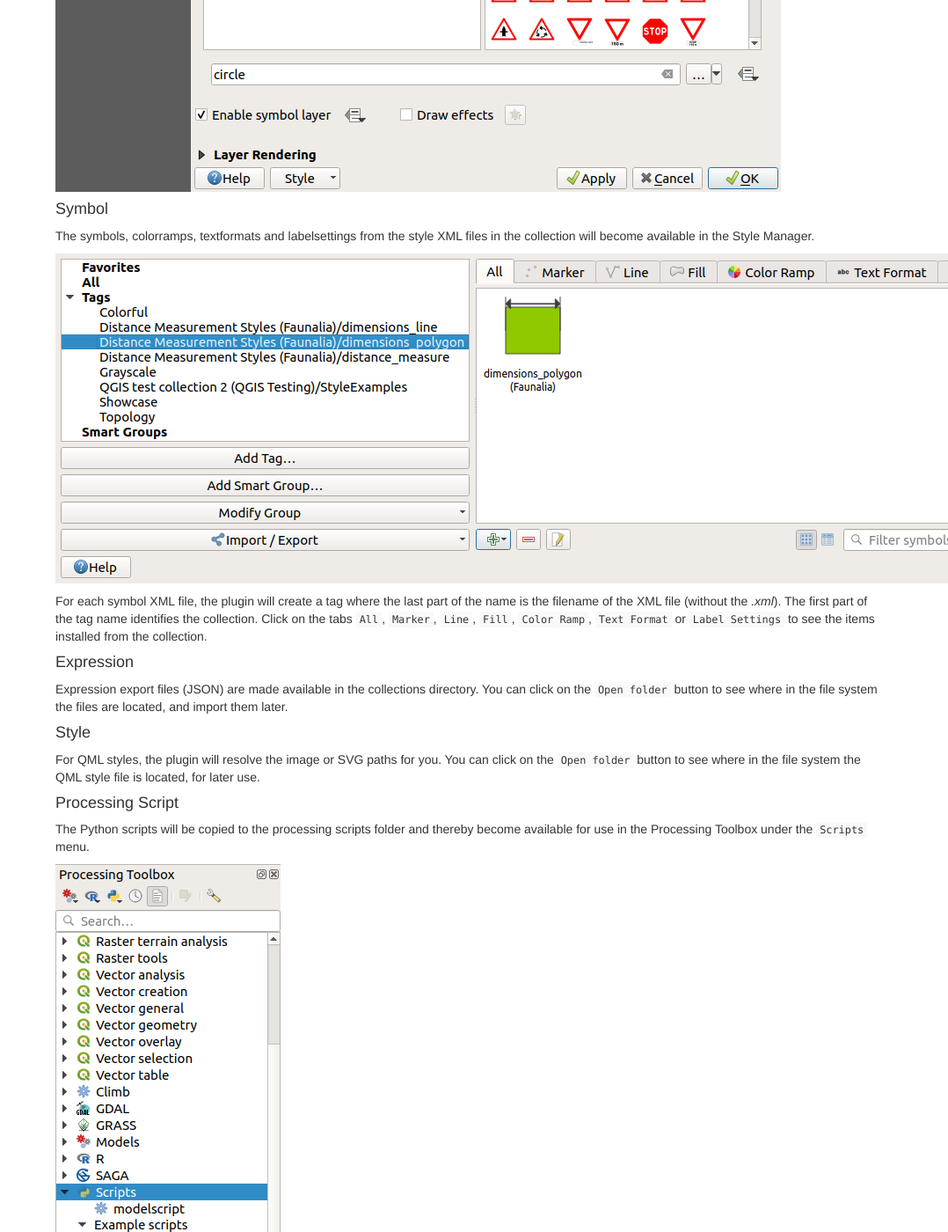
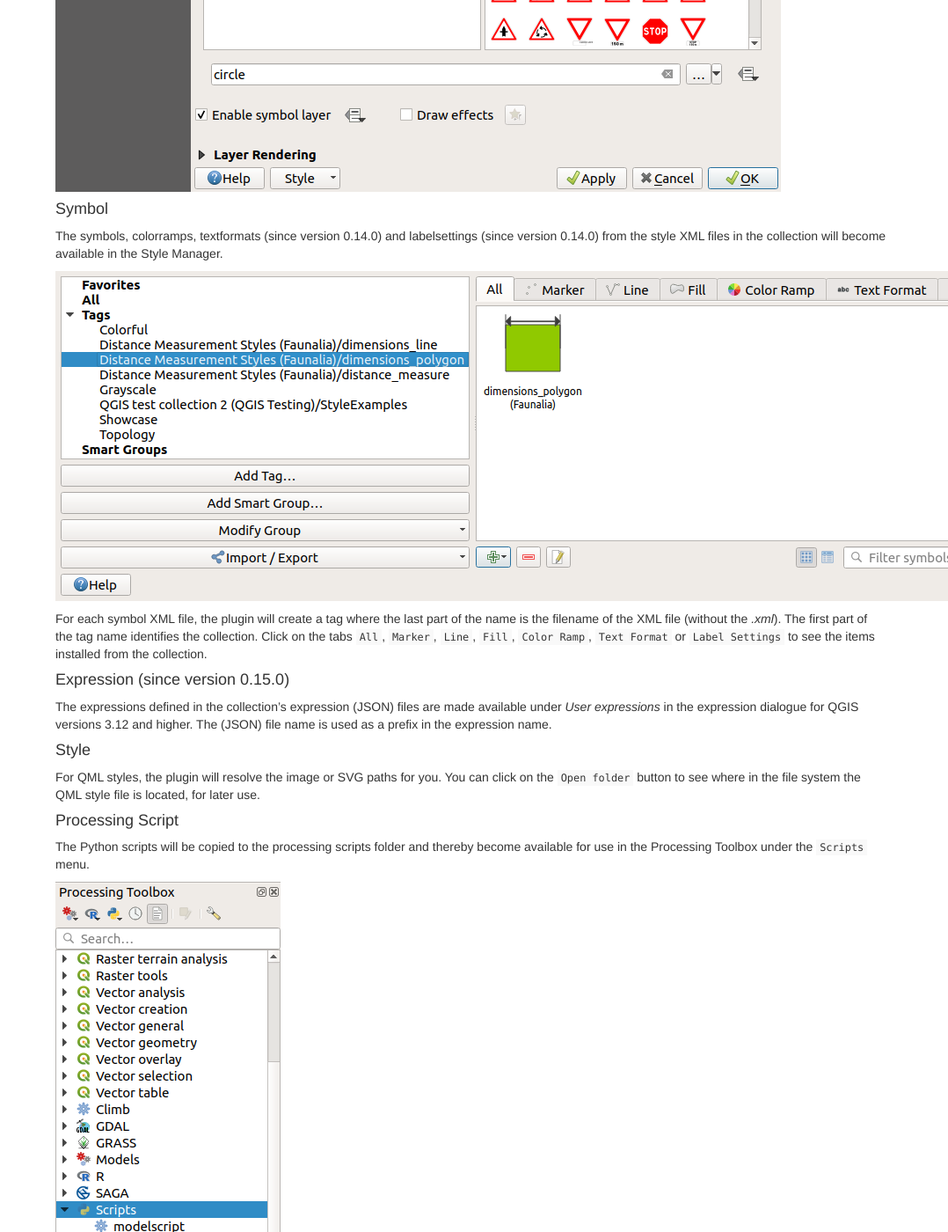
Before and after one commit to QGIS-Contribution/QGIS-ResourceSharing, a Jekyll site: the page built from _posts/2016-08-09-installing-collection.md, in a window 1280 px wide and 1400 px high, scrolled down 1332 px. Shown: the whole window at 88% size, without its empty margins (202-1280 px from the left). Built offline with Jekyll 4.4.1, drawn with Linux system fonts in a browser that asks for light colours; some of the changed text lies outside the part shown.

Commit message:
adding version information

````diff
--- a/_posts/2016-08-09-installing-collection.md
+++ b/_posts/2016-08-09-installing-collection.md
@@ -49,8 +49,9 @@ The SVGs will be available when editing symbols (under the
 ![SVG Group]({{ site.baseurl }}/assets/svg_group.png)
 
 #### Symbol
-The symbols, colorramps, textformats and labelsettings from the style
-XML files in the collection will become available in the Style Manager.
+The symbols, colorramps, textformats (since version 0.14.0) and
+labelsettings (since version 0.14.0) from the style XML files in the
+collection will become available in the Style Manager.
 
 ![Style Manager]({{ site.baseurl }}/assets/style_manager.png)
 
@@ -61,11 +62,11 @@
 ```Color Ramp```, ```Text Format``` or ```Label Settings```
 to see the items installed from the collection.
 
-#### Expression
-Expression export files (JSON) are made available in the collections
-directory.
-You can click on the ```Open folder``` button to see where in the file
-system the files are located, and import them later.
+#### Expression (since version 0.15.0)
+The expressions defined in the collection's expression (JSON) files
+are made available under *User expressions* in the expression
+dialogue for QGIS versions 3.12 and higher.
+The (JSON) file name is used as a prefix in the expression name.
 
 #### Style
 For QML styles, the plugin will resolve the image or SVG paths for you.
@@ -79,14 +80,14 @@ thereby become available for use in the Processing Toolbox under the
 
 ![Processing Toolbox Scripts]({{ site.baseurl }}/assets/processing_toolbox_scipts.png)
 
-#### Processing Model
+#### Processing Model (since version 0.10.0)
 The model fioles will be copied to the processing models folder and
 become available for use in the Processing Toolbox under the
 ```Models``` menu.
 
 ![Processing Toolbox Models]({{ site.baseurl }}/assets/processing_toolbox_models.png)
 
-#### R Script
+#### R Script (since version 0.9.0)
 The R scripts in the collection will be copied to the R scripts folder
 and become available for use in the Processing Toolbox under the
 ```R``` menu.
````
